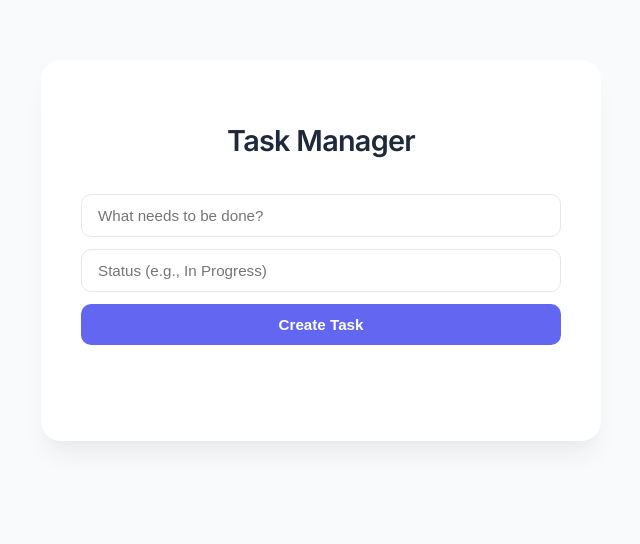
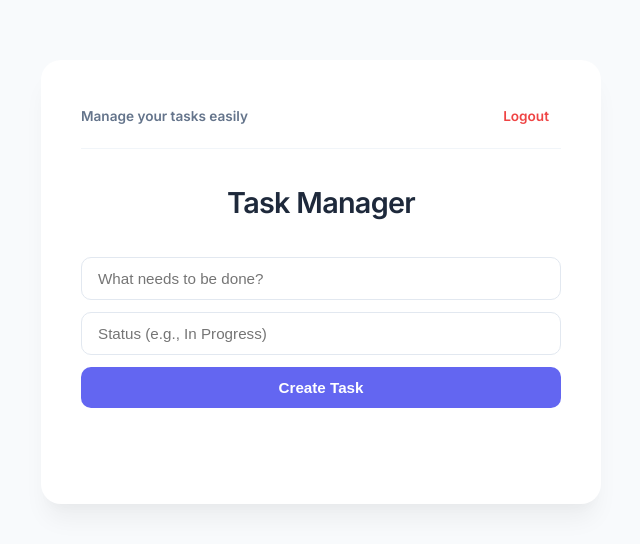
Before and after one commit to Youssef-Essam12/To-Do-List, a FastAPI app: template templates/index.html in a window 1280 px wide. Shown: the top 544 px of the page, without its empty margins (319-959 px from the left). Run offline with FastAPI, Linux system fonts and the light colour scheme; the template is opened without the code that fills it, so the values that code supplies are empty.

Commit message:
Session ID & Cookies

```diff
--- a/main.py
+++ b/main.py
@@ -23,17 +23,23 @@ def startup():
 
 @app.get("/", response_class=HTMLResponse)
 async def root(request: Request, db: Session = Depends(get_db)):
-    tasks = db.query(TaskDB).order_by(TaskDB.id).all()
-    msg = request.query_params.get("msg")
-    return templates.TemplateResponse("index.html", {"request": request, "tasks_list": tasks, "message": msg})
+    current_user = security.get_logged_user(request, db)
+    if (current_user):
+        tasks = db.query(TaskDB).filter(TaskDB.user_id == current_user.id).order_by(TaskDB.id).all()
+        msg = request.query_params.get("msg")
+        return templates.TemplateResponse("index.html", {"request": request, "tasks_list": tasks, "message": msg})
+    else:
+        return templates.TemplateResponse("login.html", {"request":request})
 
 @app.post("/add-task")
 async def add_task(
+        request: Request,
         title: str = Form(...),
         status: str = Form(...),
         db: Session = Depends(get_db)
 ):
-    new_task = TaskDB(title=title, status=status)
+    current_user = security.get_logged_user(request, db)
+    new_task = TaskDB(title=title, status=status, user_id=current_user.id)
     db.add(new_task)
     db.commit()
     db.refresh(new_task)
@@ -96,7 +102,11 @@ async def login(request: Request, email = Form(...), password = Form(...), db =
     # check if email exists and verify password
     user = db.query(User).filter(User.email == email).first()
     if (user and security.verify_password(password, user.password_hash)):
-        return RedirectResponse(f"/?msg=Welcome Back {user.name}!", status_code=303)
+        session_id = security.generate_session_id()
+        security.redis_client.set(f"session_id:{session_id}", user.id, 3600)
+        response = RedirectResponse(f"/?msg=Welcome Back {user.name}!", status_code=303)
+        response.set_cookie(key="session_id", value=session_id, httponly=True, max_age=3600, samesite="lax")
+        return response
     else:
         return templates.TemplateResponse(
             "login.html",
@@ -106,3 +116,9 @@ async def login(request: Request, email = Form(...), password = Form(...), db =
             },
             status_code=401
         )
+
+@app.get("/logout/", response_class=HTMLResponse)
+async def logout(request: Request):
+    session_id = request.cookies.get("session_id")
+    security.logout(session_id)
+    return templates.TemplateResponse("login.html", {"request": request, "message": "Logged Out Successfully!"})
--- a/models.py
+++ b/models.py
@@ -1,13 +1,17 @@
 from sqlalchemy import Column, Integer, String, Boolean, Boolean, ForeignKey
+from sqlalchemy.orm import relationship
 from database import Base
 
 # Table for tasks
 class TaskDB(Base):
     __tablename__ = "tasks"
     id = Column(Integer, primary_key = True, autoincrement = True)
+    user_id = Column(Integer, ForeignKey("users.id"), nullable=False)
     title = Column(String, nullable = False)
     status = Column(String, nullable = False)
     done = Column(Boolean, default = False)
+    user = relationship("User", back_populates="tasks")
+
 
 
 class User(Base):
@@ -16,3 +20,4 @@ class User(Base):
     name = Column(String, nullable=False)
     email = Column(String, nullable=False)
     password_hash = Column(String, nullable=False)
+    tasks = relationship("TaskDB", back_populates="user")
--- a/requirements.txt
+++ b/requirements.txt
@@ -2,4 +2,7 @@ fastapi[standard]
 pydantic
 sqlalchemy
 psycopg2-binary
-passlib[bcrypt]
+bcrypt
+passlib
+redis
+pyopenssl
--- a/templates/index.html
+++ b/templates/index.html
@@ -35,8 +35,38 @@
             box-shadow: 0 20px 25px -5px rgba(0, 0, 0, 0.05), 0 10px 10px -5px rgba(0, 0, 0, 0.02);
             width: 100%;
             max-width: 480px;
-            position: relative; /* for message popup */
+            position: relative;
         }
+
+        /* --- NEW HEADER SECTION --- */
+        .user-header {
+            display: flex;
+            justify-content: space-between;
+            align-items: center;
+            margin-bottom: 2rem;
+            padding-bottom: 1rem;
+            border-bottom: 1px solid #f1f5f9;
+        }
+
+        .welcome-text {
+            font-size: 0.85rem;
+            color: var(--text-muted);
+        }
+
+        .logout-link {
+            font-size: 0.85rem;
+            color: var(--danger);
+            text-decoration: none;
+            font-weight: 600;
+            padding: 6px 12px;
+            border-radius: 8px;
+            transition: background 0.2s;
+        }
+
+        .logout-link:hover {
+            background: #fef2f2;
+        }
+        /* -------------------------- */
 
         h1 {
             font-size: 1.8rem;
@@ -129,6 +159,12 @@
             font-size: 1.05rem;
         }
 
+        /* Strikethrough for completed tasks */
+        .completed .task-title {
+            text-decoration: line-through;
+            color: var(--text-muted);
+        }
+
         .task-right {
             display: flex;
             align-items: center;
@@ -163,13 +199,12 @@
             border-color: #fee2e2;
         }
 
-        /* ---------------- Flash Message ---------------- */
         .flash-message {
             position: absolute;
             top: -60px;
             left: 50%;
             transform: translateX(-50%);
-            background-color: #34d399; /* green */
+            background-color: #34d399;
             color: white;
             padding: 12px 20px;
             border-radius: 10px;
@@ -178,6 +213,7 @@
             opacity: 0;
             pointer-events: none;
             transition: all 0.4s ease;
+            white-space: nowrap;
         }
 
         .flash-message.show {
@@ -191,10 +227,14 @@
 <body>
 
     <div class="container">
-        <!-- Flash Message -->
         {% if message %}
             <div id="flash-msg" class="flash-message">{{ message }}</div>
         {% endif %}
+
+        <div class="user-header">
+            <span class="welcome-text"><strong>Manage your tasks easily</strong></span>
+            <a href="/logout/" class="logout-link">Logout</a>
+        </div>
 
         <h1>Task Manager</h1>
 
@@ -206,7 +246,7 @@
 
         <ul>
             {% for task in tasks_list %}
-                <li>
+                <li class="{% if task.done %}completed{% endif %}">
                     <div class="task-info">
                         <span class="task-id">ID-{{ loop.index }}</span>
                         <span class="task-title">{{ task.title }}</span>
@@ -234,7 +274,7 @@
             flash.classList.add('show');
             setTimeout(() => {
                 flash.classList.remove('show');
-            }, 10000);
+            }, 4000);
         }
     </script>
 </body>
```
Also changed, not shown: security.py (+37 -6 lines), setup.md (added, +3 -0 lines).
